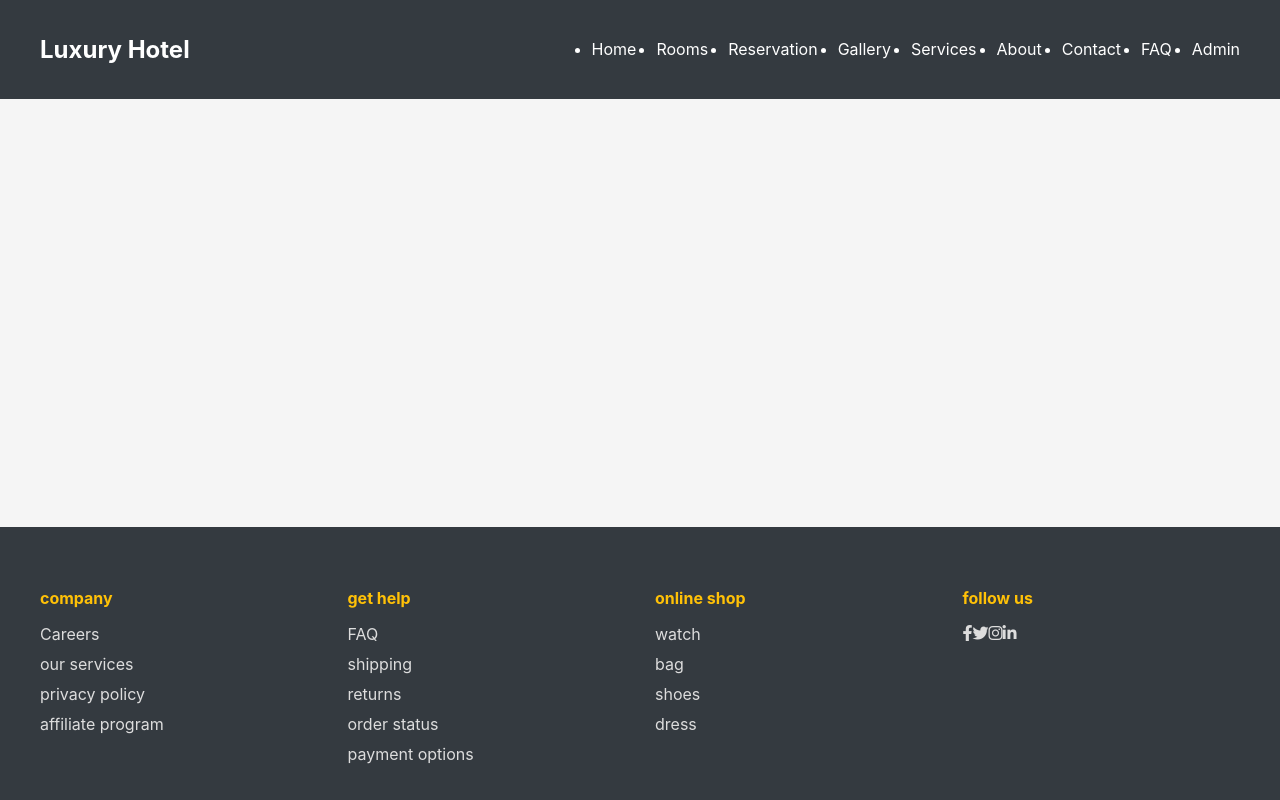
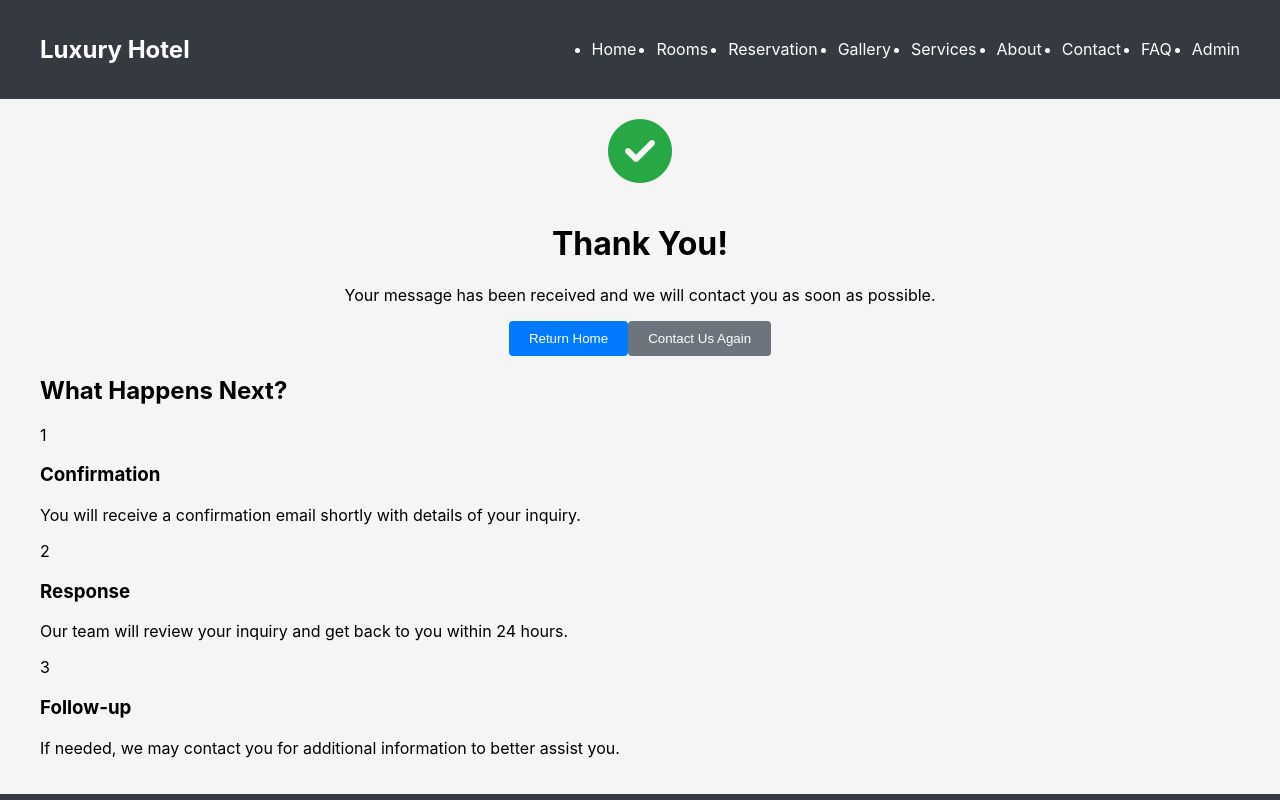
Before and after one commit to devasol/Hotel-Reservation-Management-System, a React (Create React App) app in the folder hotel-booking-app/: page /thank-you in a window 1280 px wide. Shown: the top 800 px of the page. Built offline with nearby package versions, Linux system fonts and the light colour scheme; no server answers.

Commit message:
Add Thank You page for form submissions

```diff
--- a/hotel-booking-app/src/App.tsx
+++ b/hotel-booking-app/src/App.tsx
@@ -21,6 +21,7 @@ import TermsOfService from './components/TermsOfService';
 import NewsletterSignup from './components/NewsletterSignup';
 import SpecialOffers from './components/SpecialOffers';
 import RoomDetails from './components/RoomDetails';
+import ThankYou from './components/ThankYou';
 import './styles/App.css';
 
 function App() {
@@ -38,6 +39,7 @@ function App() {
               <Route path="/book/:roomName" element={<BookNow />} />
               <Route path="/payment/:roomName" element={<Payment />} />
               <Route path="/confirmation/:roomName" element={<BookingConfirmation />} />
+              <Route path="/thank-you" element={<ThankYou />} />
               <Route path="/admin" element={<Admin />} />
               <Route path="/services" element={<Services />} />
               <Route path="/gallery" element={<Gallery />} />
--- /dev/null
+++ b/hotel-booking-app/src/components/ThankYou.tsx
@@ -0,0 +1,52 @@
+import React from 'react';
+import { Link } from 'react-router-dom';
+
+const ThankYou: React.FC = () => {
+  return (
+    <div className="container">
+      <div className="thank-you-container text-center">
+        <i className="fas fa-check-circle" style={{ fontSize: '64px', color: '#28a745', marginBottom: '20px' }}></i>
+        <h1>Thank You!</h1>
+        <p>Your message has been received and we will contact you as soon as possible.</p>
+
+        <div className="thank-you-actions">
+          <button className="btn btn-primary">
+            <Link to="/" className="nav-link">Return Home</Link>
+          </button>
+          <button className="btn btn-secondary">
+            <Link to="/contact" className="nav-link">Contact Us Again</Link>
+          </button>
+        </div>
+      </div>
+
+      <div className="thank-you-content">
+        <h2>What Happens Next?</h2>
+        <div className="next-steps">
+          <div className="step">
+            <div className="step-number">1</div>
+            <div className="step-content">
+              <h3>Confirmation</h3>
+              <p>You will receive a confirmation email shortly with details of your inquiry.</p>
+            </div>
+          </div>
+          <div className="step">
+            <div className="step-number">2</div>
+            <div className="step-content">
+              <h3>Response</h3>
+              <p>Our team will review your inquiry and get back to you within 24 hours.</p>
+            </div>
+          </div>
+          <div className="step">
+            <div className="step-number">3</div>
+            <div className="step-content">
+              <h3>Follow-up</h3>
+              <p>If needed, we may contact you for additional information to better assist you.</p>
+            </div>
+          </div>
+        </div>
+      </div>
+    </div>
+  );
+};
+
+export default ThankYou;
```
